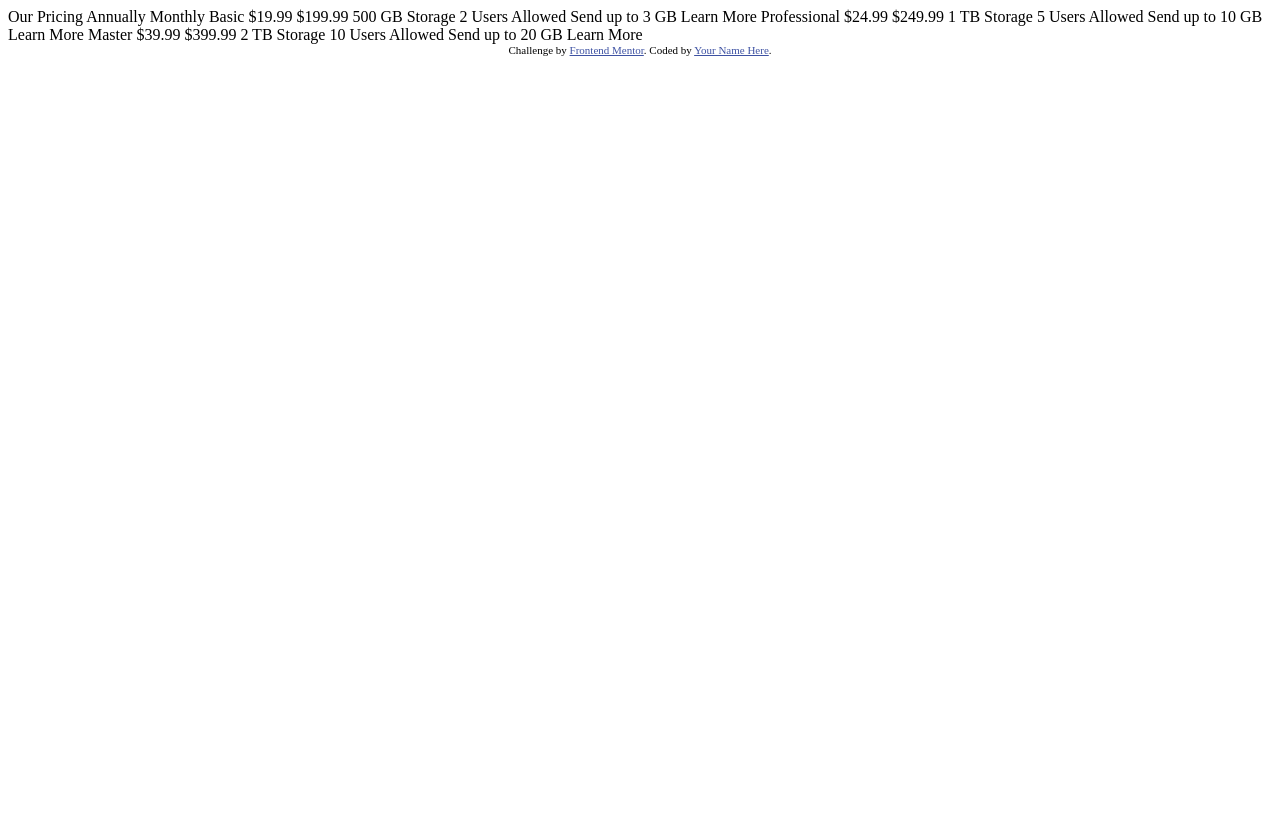
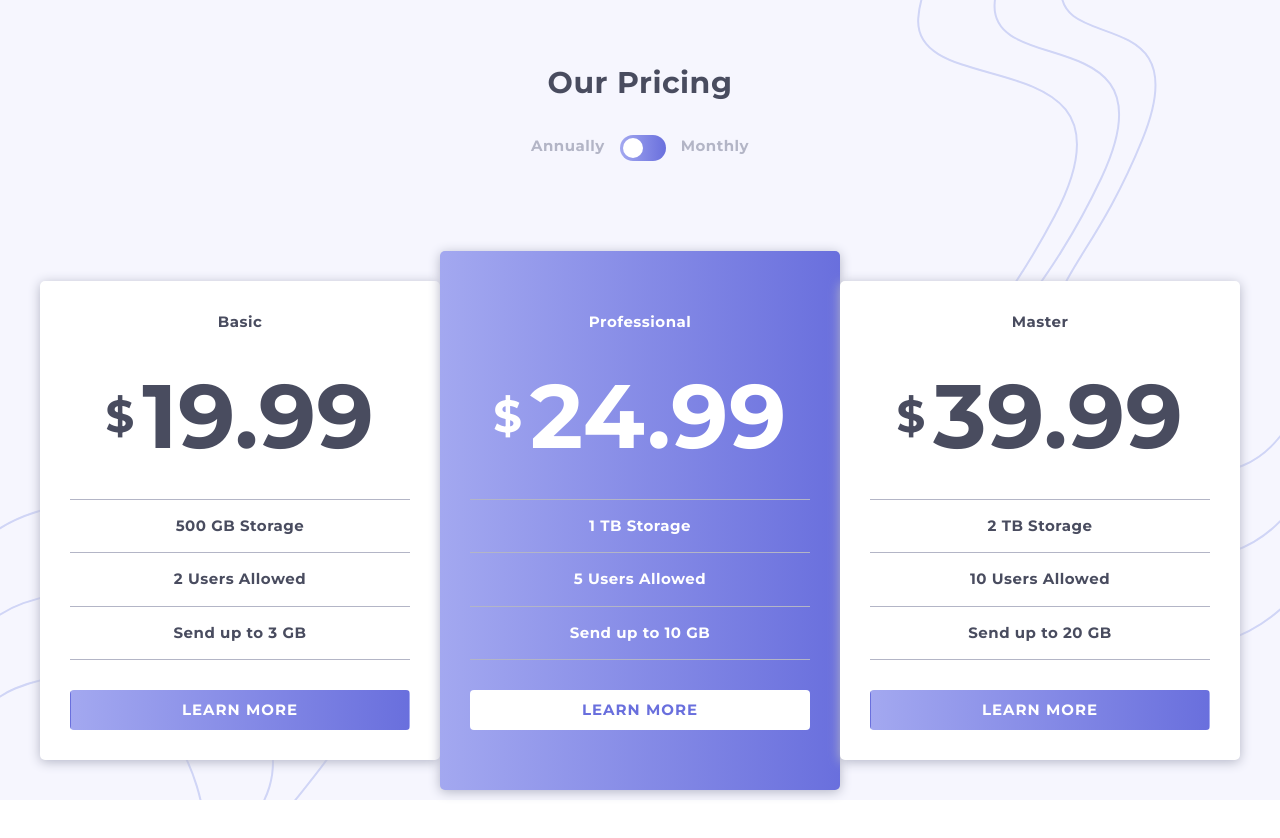
Before and after one commit to Rafi-deen/Pricing_Component, a website: page index.html in a window 1280 px wide. Before the commit the page ends 800 px from the top, so only its background shows below. Drawn offline with Linux system fonts and the light colour scheme.

Commit message:
Layout Design competed

```diff
--- a/index.html
+++ b/index.html
@@ -1,52 +1,95 @@
 <!DOCTYPE html>
 <html lang="en">
-<head>
-  <meta charset="UTF-8">
-  <meta name="viewport" content="width=device-width, initial-scale=1.0"> <!-- displays site properly based on user's device -->
+  <head>
+    <meta charset="UTF-8" />
+    <meta name="viewport" content="width=device-width, initial-scale=1.0" />
+    <!-- displays site properly based on user's device -->
 
-  <link rel="icon" type="image/png" sizes="32x32" href="./images/favicon-32x32.png">
+    <link
+      rel="icon"
+      type="image/png"
+      sizes="32x32"
+      href="./images/favicon-32x32.png"
+    />
 
-  <title>Frontend Mentor | [Challenge Name Here]</title>
+    <link rel="stylesheet" href="style.css" />
 
-  <!-- Feel free to remove these styles or customise in your own stylesheet 👍 -->
-  <style>
-    .attribution { font-size: 11px; text-align: center; }
-    .attribution a { color: hsl(228, 45%, 44%); }
-  </style>
-</head>
-<body>
+    <link rel="preconnect" href="https://fonts.googleapis.com" />
+    <link rel="preconnect" href="https://fonts.gstatic.com" crossorigin />
+    <link
+      href="https://fonts.googleapis.com/css2?family=Montserrat:wght@700,@500&display=swap"
+      rel="stylesheet"
+    />
 
-  Our Pricing
-  Annually
-  Monthly
+    <title>Frontend Mentor | [Challenge Name Here]</title>
+  </head>
+  <body>
+    <div class="container">
+      <div class="content">
+        <div class="header">
+          <h1>Our Pricing</h1>
+          <div class="main">
+            <p>Annually</p>
+            <div class="toggle">
+              <div class="toggle-btn"></div>
+            </div>
+            <p>Monthly</p>
+          </div>
+        </div>
+        <div class="section">
+          <div class="card card1">
+            <p>Basic</p>
+            <div class="price-div">
+              <div class="dollar">$</div>
 
-  Basic
-  &dollar;19.99
-  &dollar;199.99
-  500 GB Storage
-  2 Users Allowed
-  Send up to 3 GB
-  Learn More
+              <p class="price pr1"></p>
+            </div>
 
-  Professional
-  &dollar;24.99
-  &dollar;249.99
-  1 TB Storage
-  5 Users Allowed
-  Send up to 10 GB
-  Learn More
+            <ul>
+              <li>500 GB Storage</li>
+              <li>2 Users Allowed</li>
+              <li>Send up to 3 GB</li>
+            </ul>
 
-  Master
-  &dollar;39.99
-  &dollar;399.99
-  2 TB Storage
-  10 Users Allowed
-  Send up to 20 GB
-  Learn More
+            <button class="button">Learn More</button>
+          </div>
 
-  <div class="attribution">
-    Challenge by <a href="https://www.frontendmentor.io?ref=challenge" target="_blank">Frontend Mentor</a>.
-    Coded by <a href="#">Your Name Here</a>.
-  </div>
-</body>
+          <div class="card card2">
+            <p>Professional</p>
+            <div class="price-div">
+              <div class="dollar">$</div>
+
+              <p class="price pr2"></p>
+            </div>
+
+            <ul>
+              <li>1 TB Storage</li>
+              <li>5 Users Allowed</li>
+              <li>Send up to 10 GB</li>
+            </ul>
+
+            <button class="button">Learn More</button>
+          </div>
+          <div class="card card3">
+            <p>Master</p>
+            <div class="price-div">
+              <div class="dollar">$</div>
+
+              <p class="price pr3"></p>
+            </div>
+
+            <ul>
+              <li>2 TB Storage</li>
+              <li>10 Users Allowed</li>
+              <li>Send up to 20 GB</li>
+            </ul>
+
+            <button class="button">Learn More</button>
+          </div>
+        </div>
+      </div>
+    </div>
+
+    <script src="index.js"></script>
+  </body>
 </html>
--- /dev/null
+++ b/index.js
@@ -0,0 +1,25 @@
+let isMonthly = true
+
+const pr1 = document.querySelector(".pr1")
+const pr2 = document.querySelector(".pr2")
+const pr3 = document.querySelector(".pr3")
+const toggle = document.querySelector(".toggle")
+const toggleBtn = document.querySelector(".toggle-btn")
+
+function values() {
+  const prValue1 = isMonthly ? 19.99 : 199.99
+  const prValue2 = isMonthly ? 24.99 : 249.99
+  const prValue3 = isMonthly ? 39.99 : 399.99
+
+  pr1.innerHTML = prValue1
+  pr2.innerHTML = prValue2
+  pr3.innerHTML = prValue3
+}
+
+values()
+
+toggle.addEventListener("click", () => {
+  toggleBtn.classList.toggle("toggled")
+  isMonthly = !isMonthly
+  values()
+})
--- /dev/null
+++ b/package.json
@@ -0,0 +1,5 @@
+{
+  "devDependencies": {
+    "sass": "^1.70.0"
+  }
+}
--- /dev/null
+++ b/style.scss
@@ -0,0 +1,291 @@
+// CSS Reset
+:root {
+}
+
+/* Box sizing rules */
+*,
+*::before,
+*::after {
+  box-sizing: border-box;
+}
+
+/* Remove default margin */
+* {
+  margin: 0;
+  padding: 0;
+}
+
+/* Remove list styles on ul, ol elements with a list role, which suggests default styling will be removed */
+ul ::marker,
+ol ::marker {
+  font-size: 0;
+}
+
+/* Set core root defaults */
+html:focus-within {
+  scroll-behavior: smooth;
+}
+
+/* Set core body defaults */
+body {
+  min-height: 100vh;
+  text-rendering: optimizeSpeed;
+  line-height: 1.5;
+}
+
+/* A elements that don't have a class get default styles */
+a:not([class]) {
+  text-decoration-skip-ink: auto;
+}
+
+/* Make images easier to work with */
+img,
+picture {
+  max-width: 100%;
+  display: block;
+}
+
+/* Inherit fonts for inputs and buttons */
+input,
+button,
+textarea,
+select {
+  font: inherit;
+}
+
+/* Remove all animations, transitions and smooth scroll for people that prefer not to see them */
+@media (prefers-reduced-motion: reduce) {
+  html:focus-within {
+    scroll-behavior: auto;
+  }
+
+  *,
+  *::before,
+  *::after {
+    animation-duration: 0.01ms !important;
+    animation-iteration-count: 1 !important;
+    transition-duration: 0.01ms !important;
+    scroll-behavior: auto !important;
+  }
+}
+
+//
+// Variables
+
+$FontFamily: "Montserrat", sans-serif;
+$FontWeight: 700;
+$FontSize: 15px;
+
+$LinearGradient: linear-gradient(
+  to right,
+  hsl(236, 72%, 79%),
+  hsl(237, 63%, 64%)
+);
+$VeryLightGrayishBlue: hsl(240, 78%, 98%);
+$LightGrayishBlue: hsl(234, 14%, 74%);
+$GrayishBlue: hsl(233, 13%, 49%);
+$DarkGrayishBlue: hsl(232, 13%, 33%);
+
+// Code
+
+html {
+  font-size: 15px;
+}
+
+body {
+}
+
+.container {
+  font-family: $FontFamily;
+  background-color: $VeryLightGrayishBlue;
+}
+
+.content {
+  display: flex;
+  flex-direction: column;
+  align-items: center;
+  //   justify-content: center;
+  margin-inline: auto;
+  padding-inline: 2rem;
+  padding-block: 4rem;
+  letter-spacing: 0.5px;
+  color: $DarkGrayishBlue;
+}
+
+.header {
+  text-align: center;
+  margin-bottom: 4rem;
+
+  h1 {
+    color: $DarkGrayishBlue;
+    font-size: 2rem;
+    margin-bottom: 2rem;
+  }
+
+  p {
+    color: $LightGrayishBlue;
+  }
+
+  .main {
+    display: flex;
+    gap: 1rem;
+
+    .toggle {
+      width: 46px;
+      height: 26px;
+      border-radius: 24px;
+      position: relative;
+      background-image: $LinearGradient;
+    }
+
+    .toggle-btn {
+      position: absolute;
+      content: "";
+      top: 3px;
+      left: 3px;
+      border-radius: 24px;
+      width: 20px;
+      height: 20px;
+      background-color: #fff;
+      transition: transform ease-in 0.1s;
+      cursor: pointer;
+    }
+
+    .toggled {
+      transform: translateX(20px);
+    }
+  }
+}
+
+.section {
+  width: 100%;
+  display: flex;
+  flex-direction: column;
+  align-items: center;
+}
+
+.card {
+  background-color: #fff;
+  box-shadow: 0px 2px 12px $LightGrayishBlue;
+  width: 100%;
+  padding: 2rem;
+  display: flex;
+  flex-direction: column;
+  align-items: center;
+  gap: 1rem;
+  margin-top: 2rem;
+  border-radius: 5px;
+
+  .price-div {
+    display: flex;
+    align-items: center;
+    font-weight: 700;
+    display: flex;
+    gap: 0.5rem;
+    color: $DarkGrayishBlue;
+  }
+
+  .price {
+    font-size: 2rem;
+  }
+
+  .dollar {
+    font-size: 1.5rem;
+  }
+
+  li {
+    border-bottom: 1px solid $LightGrayishBlue;
+    padding-block: 1rem;
+  }
+
+  ul {
+    border-top: 1px solid $LightGrayishBlue;
+    width: 100%;
+    text-align: center;
+    margin-bottom: 1rem;
+  }
+}
+
+.card p:first-child {
+  font-weight: 500;
+}
+
+button {
+  background-image: $LinearGradient;
+
+  border-radius: 4px;
+  border: none;
+  border: 1px solid transparent;
+
+  text-transform: uppercase;
+  color: #fff;
+  padding-block: 0.5rem;
+  width: 100%;
+  letter-spacing: 1px;
+}
+
+.card2 {
+  background-image: $LinearGradient;
+}
+
+.card2 * {
+  color: #fff;
+}
+
+.card2 button {
+  color: hsl(237, 63%, 64%);
+  font-weight: 500;
+  background-image: none;
+  background-color: #fff;
+}
+
+.button:hover {
+  background-image: none;
+  border: 1px solid $DarkGrayishBlue;
+  color: $DarkGrayishBlue;
+  background-color: transparent;
+}
+
+.card2 button:hover {
+  color: #fff;
+  border: 1px solid #fff;
+}
+
+@media only screen and (min-width: 360px) {
+  .container {
+    background-image: url(images/bg-top.svg);
+
+    background-position: right top;
+    background-repeat: no-repeat;
+  }
+
+  .card .price {
+    font-size: 6rem;
+  }
+
+  .card .dollar {
+    font-size: 3rem;
+  }
+}
+
+@media only screen and (min-width: 1080px) {
+  .container {
+    background-image: url(images/bg-top.svg), url(images/bg-bottom.svg);
+    background-position: right top, left bottom;
+    background-repeat: no-repeat;
+    height: 100dvh;
+  }
+
+  .section {
+    flex-direction: row;
+    justify-content: center;
+  }
+
+  .card {
+    max-width: 400px;
+  }
+
+  .card2 {
+    padding-block: 4rem;
+  }
+}
```
Also changed, not shown: style.css (added), 2 other files.
